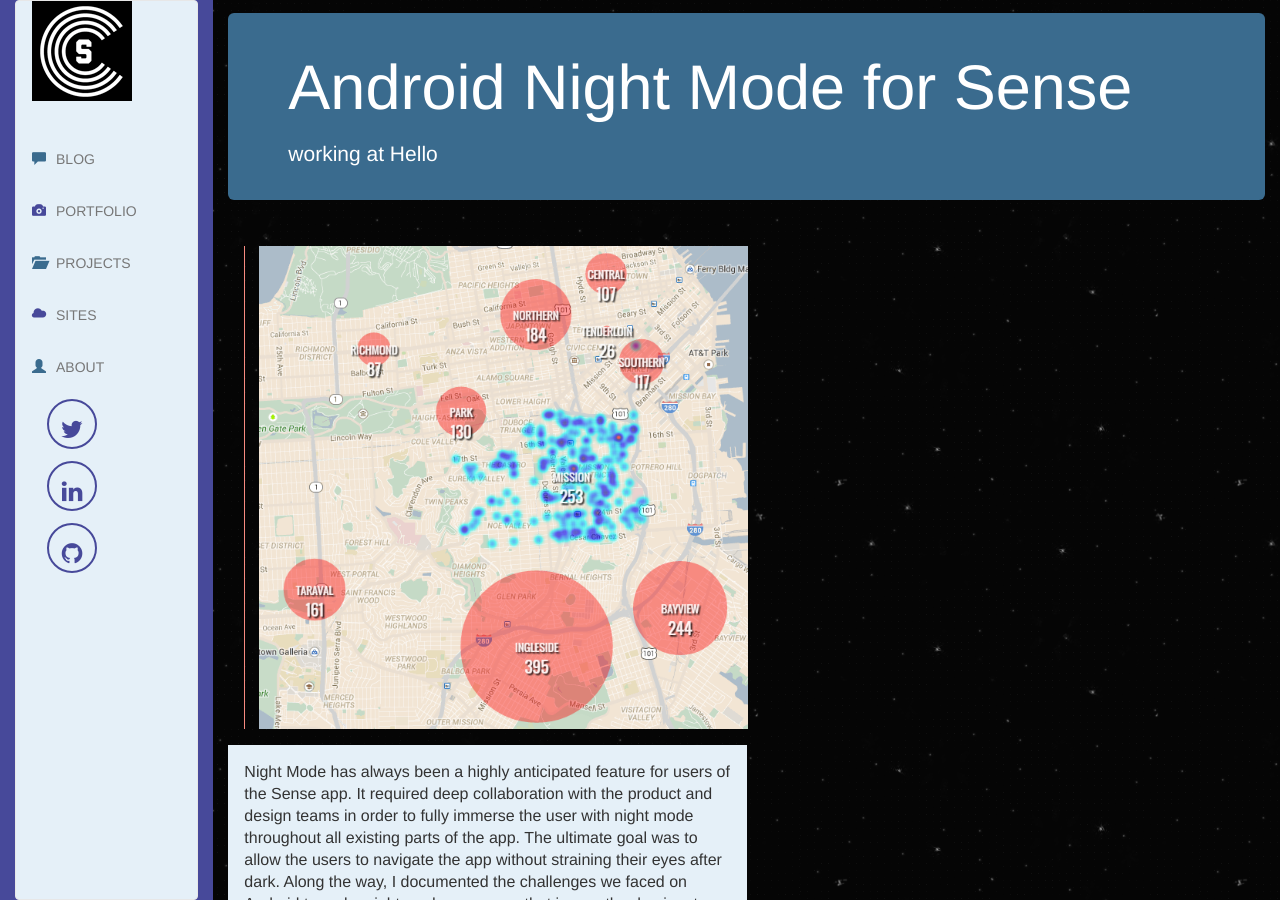
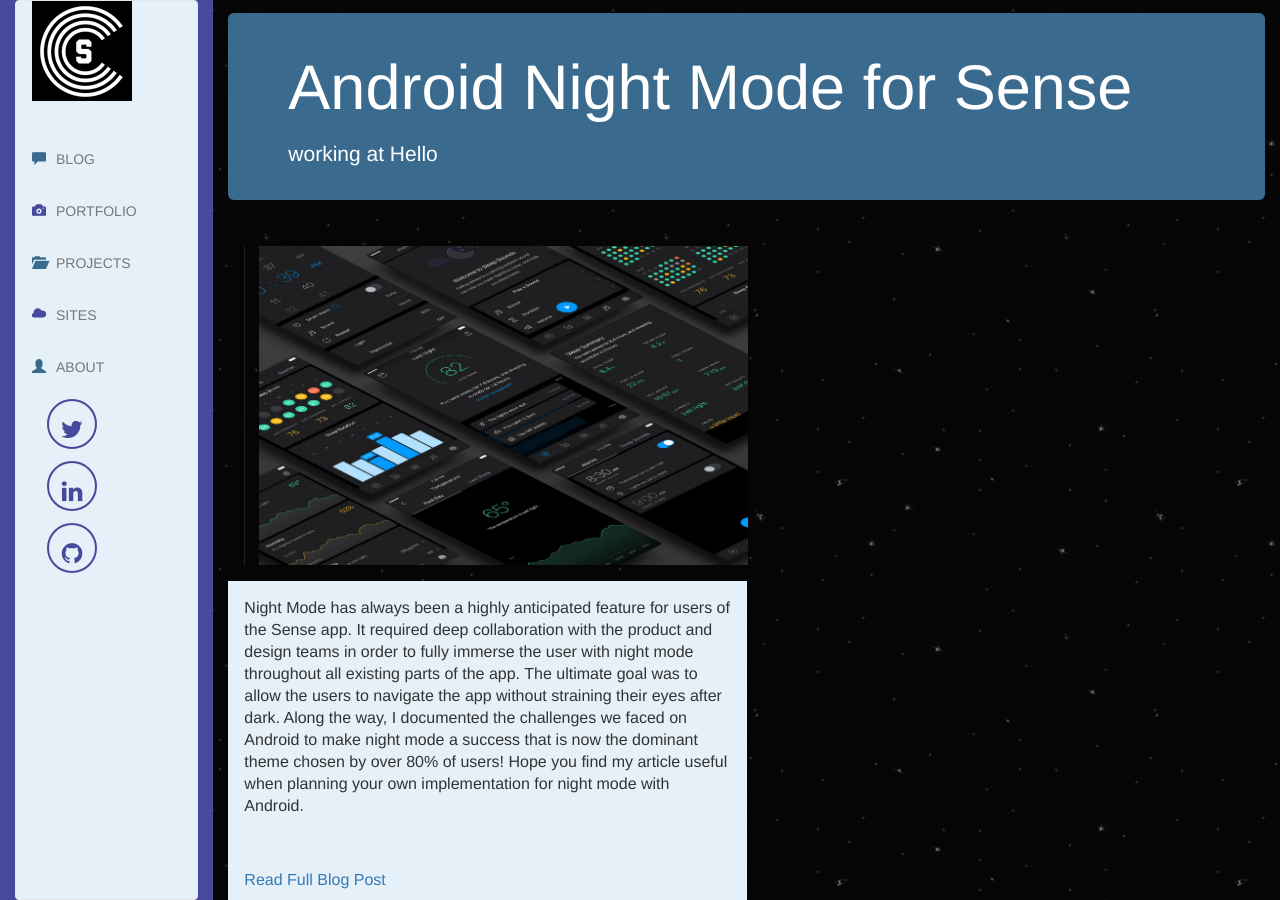
Before and after one commit to simonc312/simonc312.github.io, a Jekyll site: the page built from _posts/2017-04-29-hello-sense-android-night-mode.markdown, in a window 1280 px wide and 900 px high. Built offline with Jekyll 4.4.1, drawn with Linux system fonts in a browser that asks for light colours; nearby versions of some CDN libraries; comment, search, counter and statistics services are not loaded.

Commit message:
add night mode cover img

```diff
--- a/_posts/2017-04-29-hello-sense-android-night-mode.markdown
+++ b/_posts/2017-04-29-hello-sense-android-night-mode.markdown
@@ -2,7 +2,7 @@
 layout: default
 modal-id: 8
 date: 2017-04-29
-img: sfcrime.png
+img: hello_sense_night_mode_cover.jpeg
 title: Android Night Mode for Sense
 subtitle: working at Hello
 project-date: April 2017
```
Also changed, not shown: assets/portfolio/hello_sense_night_mode_cover.jpeg (added).
